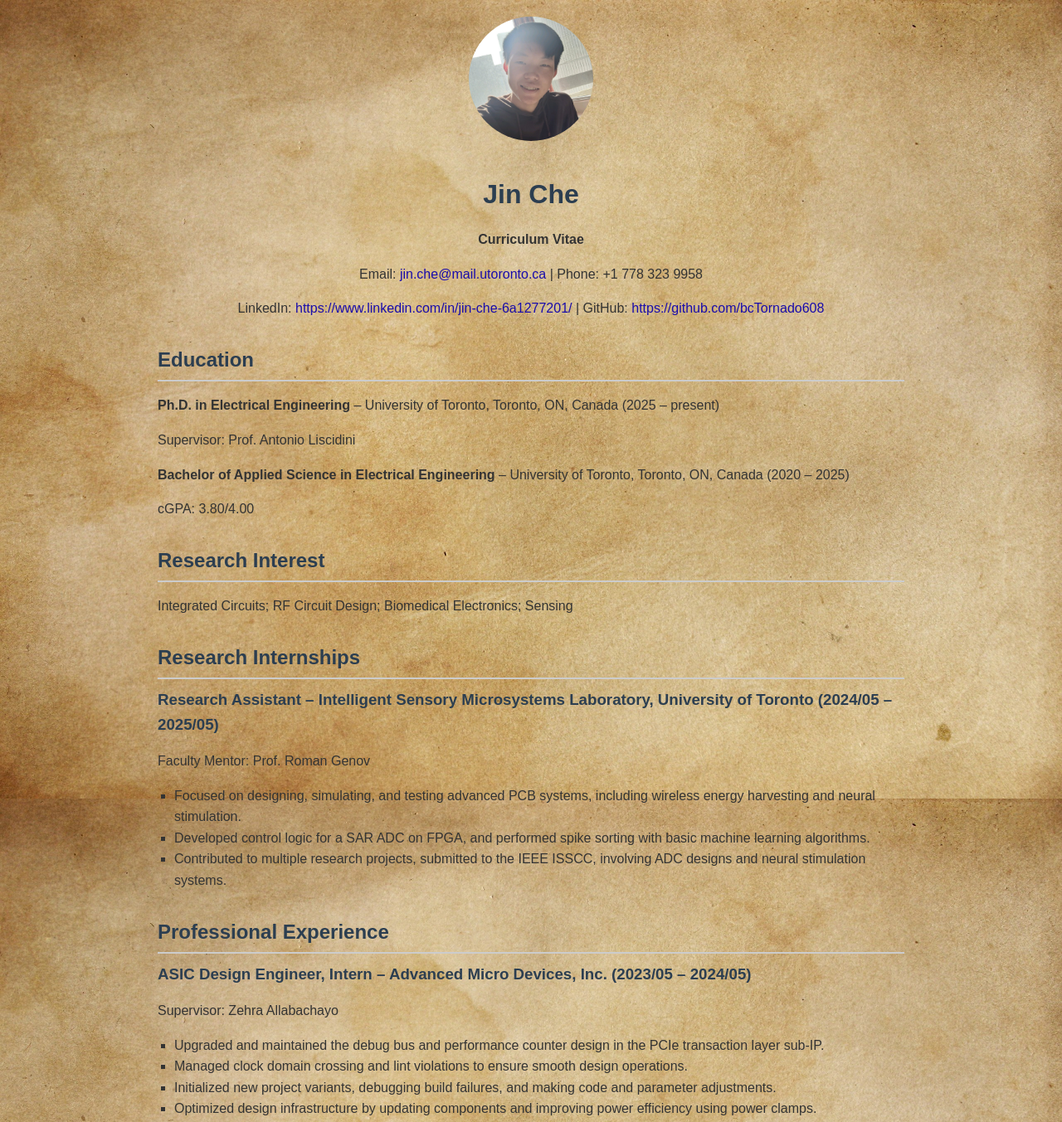
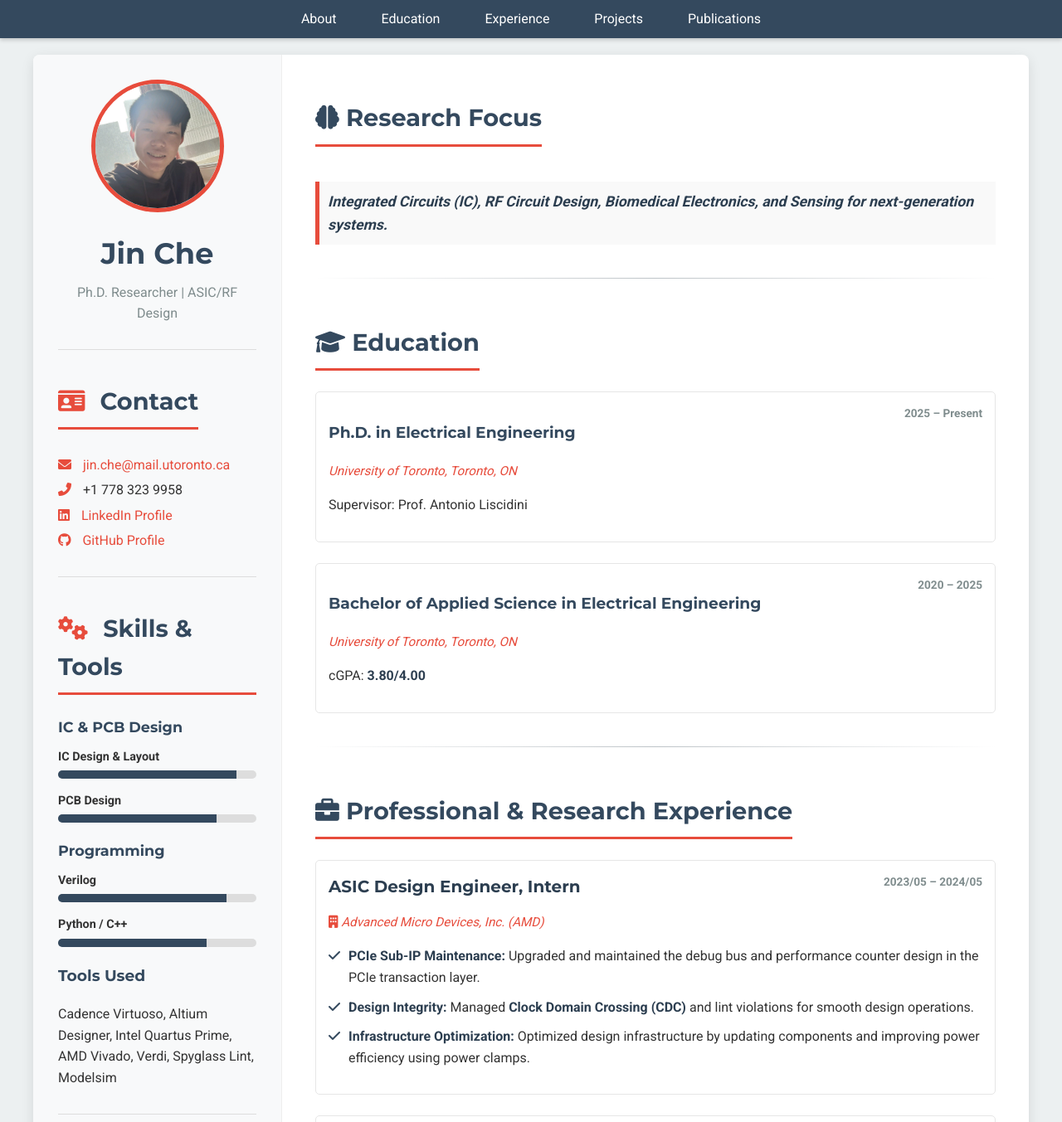
Before and after one commit to bcTornado608/chejin.github.io, a plain HTML site: page index.html in a window 1280 px wide. Shown: the top 1353 px of the page at 83% size. Drawn offline with Linux system fonts and the light colour scheme.

Commit message:
update complete revision

```diff
--- a/index.html
+++ b/index.html
@@ -3,126 +3,197 @@
 <head>
     <meta charset="UTF-8">
     <meta name="viewport" content="width=device-width, initial-scale=1.0">
-<title>Jin Che - CV</title>
-<style>
-    body {
-        font-family: Arial, sans-serif;
-        max-width: 900px;
-        margin: 20px auto;
-        line-height: 1.6;
-        color: #333;
-        background-image: url('parchment.jpg');
-        background-size: cover;
-        background-repeat: no-repeat;
-        background-attachment: fixed;
-    }
-    h1, h2, h3 { color: #2c3e50; margin-bottom: 5px; }
-    h1 { font-size: 2em; }
-    h2 { border-bottom: 2px solid #ccc; padding-bottom: 5px; margin-top: 30px; }
-    h3 { margin-top: 10px; }
-    a { color: #1a0dab; text-decoration: none; }
-    ul { list-style-type: square; padding-left: 20px; }
-    .section { margin-bottom: 20px; }
-</style>
+    <title>Jin Che | Electrical Engineering Portfolio</title>
+    <link href="https://fonts.googleapis.com/css2?family=Roboto:wght@300;400;700&family=Montserrat:wght@500;700&display=swap" rel="stylesheet">
+    <link rel="stylesheet" href="style.css">
+    <link rel="stylesheet" href="https://cdnjs.cloudflare.com/ajax/libs/font-awesome/6.0.0-beta3/css/all.min.css">
 </head>
 <body>
 
-<header style="text-align: center;">
-    <img src="profile.jpg" alt="Jin Che" style="width:150px; height:150px; border-radius:50%; object-fit:cover; margin-bottom:10px;">
-    <h1>Jin Che</h1>
-    <p><strong>Curriculum Vitae</strong></p>
-    <p>Email: <a href="mailto:jin.che@mail.utoronto.ca">jin.che@mail.utoronto.ca</a> | Phone: +1 778 323 9958</p>
-    <p>LinkedIn: <a href="https://www.linkedin.com/in/jin-che-6a1277201/">https://www.linkedin.com/in/jin-che-6a1277201/</a> | GitHub: <a href="https://github.com/bcTornado608">https://github.com/bcTornado608</a></p>
-</header>
+    <nav id="navbar">
+        <a href="#about" class="nav-link">About</a>
+        <a href="#education" class="nav-link">Education</a>
+        <a href="#experience" class="nav-link">Experience</a>
+        <a href="#projects" class="nav-link">Projects</a>
+        <a href="#publications" class="nav-link">Publications</a>
+    </nav>
 
-<div class="section">
-    <h2>Education</h2>
-    <p><strong>Ph.D. in Electrical Engineering</strong> – University of Toronto, Toronto, ON, Canada (2025 – present)</p>
-    <p>Supervisor: Prof. Antonio Liscidini</p>
-    <p><strong>Bachelor of Applied Science in Electrical Engineering</strong> – University of Toronto, Toronto, ON, Canada (2020 – 2025)</p>
-    <p>cGPA: 3.80/4.00</p>
+    <div class="container">
+        <aside class="sidebar">
+            <div class="profile-card">
+                <img src="profile.jpg" alt="Jin Che" class="profile-img">
+                <h1 id="about">Jin Che</h1>
+                <p class="title">Ph.D. Researcher | ASIC/RF Design</p>
             </div>
 
-<div class="section">
-    <h2>Research Interest</h2>
-    <p>Integrated Circuits; RF Circuit Design; Biomedical Electronics; Sensing</p>
+            <section class="contact-info">
+                <h2><i class="fas fa-id-card"></i> Contact</h2>
+                <p><i class="fas fa-envelope"></i> <a href="mailto:jin.che@mail.utoronto.ca">jin.che@mail.utoronto.ca</a></p>
+                <p><i class="fas fa-phone-alt"></i> +1 778 323 9958</p>
+                <p><i class="fab fa-linkedin"></i> <a href="https://www.linkedin.com/in/jin-che-6a1277201/">LinkedIn Profile</a></p>
+                <p><i class="fab fa-github"></i> <a href="https://github.com/bcTornado608">GitHub Profile</a></p>
+            </section>
+
+            <section class="skills-info">
+                <h2><i class="fas fa-cogs"></i> Skills & Tools</h2>
+
+                <div class="skill-group">
+                    <h3>IC & PCB Design</h3>
+                    <div class="skill-item">
+                        <span class="skill-name">IC Design & Layout</span>
+                        <div class="skill-bar"><div class="skill-level" style="width: 90%;"></div></div>
+                    </div>
+                    <div class="skill-item">
+                        <span class="skill-name">PCB Design</span>
+                        <div class="skill-bar"><div class="skill-level" style="width: 80%;"></div></div>
+                    </div>
                 </div>
 
-<div class="section">
-    <h2>Research Internships</h2>
-    <h3>Research Assistant – Intelligent Sensory Microsystems Laboratory, University of Toronto (2024/05 – 2025/05)</h3>
-    <p>Faculty Mentor: Prof. Roman Genov</p>
+                <div class="skill-group">
+                    <h3>Programming</h3>
+                    <div class="skill-item">
+                        <span class="skill-name">Verilog</span>
+                        <div class="skill-bar"><div class="skill-level" style="width: 85%;"></div></div>
+                    </div>
+                    <div class="skill-item">
+                        <span class="skill-name">Python / C++</span>
+                        <div class="skill-bar"><div class="skill-level" style="width: 75%;"></div></div>
+                    </div>
+                </div>
+
+                <div class="tools-list">
+                    <h3>Tools Used</h3>
+                    <p>Cadence Virtuoso, Altium Designer, Intel Quartus Prime, AMD Vivado, Verdi, Spyglass Lint, Modelsim</p>
+                </div>
+            </section>
+
+             <section class="awards-info">
+                <h2><i class="fas fa-trophy"></i> Awards</h2>
                 <ul>
-        <li>Focused on designing, simulating, and testing advanced PCB systems, including wireless energy harvesting and neural stimulation.</li>
-        <li>Developed control logic for a SAR ADC on FPGA, and performed spike sorting with basic machine learning algorithms.</li>
-        <li>Contributed to multiple research projects, submitted to the IEEE ISSCC, involving ADC designs and neural stimulation systems.</li>
+                    <li>NSERC USRA Summer Award ($7,500) – 2024/04</li>
+                    <li>Wallberg Admission Scholarships ($5,000) – 2020/10</li>
+                    <li>Edward S Rogers Sr. Admission Scholarship ($1,000) – 2020/10</li>
+                </ul>
+            </section>
+        </aside>
+
+        <main class="content">
+
+            <section id="research-interest" class="main-section">
+                <h2><i class="fas fa-brain"></i> Research Focus</h2>
+                <p class="research-focus">Integrated Circuits (IC), RF Circuit Design, Biomedical Electronics, and Sensing for next-generation systems.</p>
+            </section>
+
+            <hr>
+
+            <section id="education" class="main-section">
+                <h2><i class="fas fa-graduation-cap"></i> Education</h2>
+                <div class="timeline-item">
+                    <span class="duration">2025 – Present</span>
+                    <h3>Ph.D. in Electrical Engineering</h3>
+                    <p class="institution">University of Toronto, Toronto, ON</p>
+                    <p>Supervisor: Prof. Antonio Liscidini</p>
+                </div>
+                <div class="timeline-item">
+                    <span class="duration">2020 – 2025</span>
+                    <h3>Bachelor of Applied Science in Electrical Engineering</h3>
+                    <p class="institution">University of Toronto, Toronto, ON</p>
+                    <p>cGPA: <strong>3.80/4.00</strong></p>
+                </div>
+            </section>
+
+            <hr>
+
+            <section id="experience" class="main-section">
+                <h2><i class="fas fa-briefcase"></i> Professional & Research Experience</h2>
+
+                <div class="job-card">
+                    <span class="duration">2023/05 – 2024/05</span>
+                    <h3>ASIC Design Engineer, Intern</h3>
+                    <p class="company"><i class="fas fa-building"></i> Advanced Micro Devices, Inc. (AMD)</p>
+                    <ul>
+                        <li><strong>PCIe Sub-IP Maintenance:</strong> Upgraded and maintained the debug bus and performance counter design in the PCIe transaction layer.</li>
+                        <li><strong>Design Integrity:</strong> Managed <strong>Clock Domain Crossing (CDC)</strong> and lint violations for smooth design operations.</li>
+                        <li><strong>Infrastructure Optimization:</strong> Optimized design infrastructure by updating components and improving power efficiency using power clamps.</li>
                     </ul>
                 </div>
 
-<div class="section">
-    <h2>Professional Experience</h2>
-    <h3>ASIC Design Engineer, Intern – Advanced Micro Devices, Inc. (2023/05 – 2024/05)</h3>
-    <p>Supervisor: Zehra Allabachayo</p>
+                <div class="job-card">
+                    <span class="duration">2024/05 – 2025/05</span>
+                    <h3>Research Assistant</h3>
+                    <p class="company"><i class="fas fa-flask"></i> Intelligent Sensory Microsystems Laboratory, U of T</p>
                     <ul>
-        <li>Upgraded and maintained the debug bus and performance counter design in the PCIe transaction layer sub-IP.</li>
-        <li>Managed clock domain crossing and lint violations to ensure smooth design operations.</li>
-        <li>Initialized new project variants, debugging build failures, and making code and parameter adjustments.</li>
-        <li>Optimized design infrastructure by updating components and improving power efficiency using power clamps.</li>
+                        <li><strong>System Design:</strong> Designed, simulated, and tested advanced PCB systems for <strong>wireless energy harvesting</strong> and <strong>neural stimulation</strong>.</li>
+                        <li><strong>Digital Logic:</strong> Developed control logic for a SAR ADC on FPGA, and performed <strong>spike sorting</strong> with basic machine learning algorithms.</li>
+                        <li><strong>High-Impact Research:</strong> Contributed to multiple research projects submitted to <strong>IEEE ISSCC</strong>, involving ADC designs.</li>
+                    </ul>
+                </div>
+            </section>
+
+            <hr>
+
+            <section id="projects" class="main-section">
+                <h2><i class="fas fa-code-branch"></i> Key Projects</h2>
+                <div class="project-card">
+                    <h3>Brainzoom: COB Design for Next-Gen ADC</h3>
+                    <p class="location">Intelligent Sensory Microsystems Laboratory</p>
+                    <ul>
+                        <li>Designed <strong>Chip-on-Board (COB)</strong> for a next-generation ADC specialized for brain activity recording.</li>
+                        <li>Led the assembly and testing of the boards, ensuring thorough system validation.</li>
                     </ul>
                 </div>
 
-<div class="section">
-    <h2>Projects</h2>
-    <h3>Brainzoom</h3>
-    <p>Intelligent Sensory Microsystems Laboratory, Ontario, Canada</p>
+                <div class="project-card">
+                    <h3>PNS with ML Mediated Dynamic Power Supply</h3>
+                    <p class="location">Intelligent Sensory Microsystems Laboratory</p>
                     <ul>
-        <li>Designed COB (chip-on-board) for a next-generation ADC design specialized for brain activity recording.</li>
-        <li>Led the assembly and testing of the boards, ensuring thorough validation of system functionality.</li>
-    </ul>
-
-    <h3>Netron</h3>
-    <p>Intelligent Sensory Microsystems Laboratory, Ontario, Canada</p>
-    <ul>
-        <li>Designed and tested control logic for a Successive Approximation Register (SAR) ADC on an FPGA board.</li>
-        <li>Performed spike sorting using k-means clustering on neural data from both in vivo and in vitro experiments, recorded with our custom-designed ADC.</li>
-    </ul>
-
-    <h3>PNS with Machine Learning Mediated Dynamic Power Supply</h3>
-    <p>Intelligent Sensory Microsystems Laboratory, Ontario, Canada</p>
-    <ul>
-        <li>Led the design and layout of the project from scratch, testing the printed circuit board and running experiments on neural tissue.</li>
-        <li>Programmed a microcontroller to learn voltage patterns across neural tissues using machine learning techniques.</li>
+                        <li>Led the <strong>design and layout</strong> of the project from scratch, including PCB testing and running experiments on neural tissue.</li>
+                        <li>Programmed a microcontroller to <strong>learn voltage patterns</strong> across neural tissues using <strong>machine learning</strong> techniques.</li>
                     </ul>
                 </div>
 
-<div class="section">
-    <h2>Publications</h2>
-    <p><strong>Conference Paper (Peer Reviewed):</strong></p>
-    <p>J. Xu, M. Kanchwala, M. Abdolrazzaghi, H. Cai, Y. Huang, J. Ma, C. Lim, L. Xu, S. Gong, W. Deng, Q. Deng, <strong>J. Che</strong>, S. Nag, J. Olorocisimo, R. Singh, Y. Wang, J. Sales Filho, M. Mohaved, H. Moradi, G. Eleftheriades, T. Valiante, and R. Genov, "Event-Based Spatially Zooming Neural Interface IC with 10nW/Input Reconfigurable-Inverter Fabric and Input-Adaptive Quantization." <em>IEEE International Solid-State Circuits Conference (ISSCC 2025)</em>, Session 15.5, pp. 274–276, San Francisco, CA, USA, Feb 18 2025.</p>
-
-    <p><strong>Journal Article (Peer Reviewed):</strong></p>
-    <p>S. Nag, A. Remadevi, <strong>J. Che</strong>, M. Prytula, H. Xing, H. Xing, X. Xiao, A. Constas-Malvanets, H. Zhang, Y. Sun, J. Olorocisimo, J. Zariffa, and R. Genov, "Energy-Efficient Adaptive Neural Stimulator with Waveform Prediction by Sub-Threshold Interrogation of the Electrode-Tissue Interface." <em>IEEE Transactions on Biomedical Circuits and Systems</em>, vol. PP, no. 99 (early access), May 2025. DOI: 10.1109/TBCAS.2025.3570264.</p>
-</div>
-
-<div class="section">
-    <h2>Scholarships & Awards</h2>
+                <div class="project-card">
+                    <h3>Netron: SAR ADC Control & Spike Sorting</h3>
+                    <p class="location">Intelligent Sensory Microsystems Laboratory</p>
                     <ul>
-        <li>NSERC USRA Summer Award ($7,500) – 2024/04</li>
-        <li>Edward S Rogers Sr. Admission Scholarship ($1,000) – 2020/10</li>
-        <li>Faculty Of Applied Science And Engineering Admission Scholarship ($222) – 2020/10</li>
-        <li>Wallberg Admission Scholarships ($5,000) – 2020/10</li>
+                        <li>Designed and tested <strong>control logic for a SAR ADC</strong> on an FPGA board.</li>
+                        <li>Performed <strong>spike sorting</strong> using <strong>k-means clustering</strong> on neural data from in vivo/vitro experiments.</li>
                     </ul>
                 </div>
+            </section>
 
-<div class="section">
-    <h2>Skills & Tools</h2>
-    <p><strong>Tools:</strong> Cadence Virtuoso, Altium Designer, Intel Quartus Prime, AMD Vivado, Verdi, Spyglass Lint, Modelsim</p>
-    <p><strong>Skills:</strong> IC Design and Layout, PCB Design, Signal Processing, Verilog, C, C++, Perl, Python, Java, ARM Assembly</p>
+            <hr>
+
+            <section id="publications" class="main-section">
+                <h2><i class="fas fa-book-open"></i> Publications</h2>
+
+                <h3>Conference Paper (Peer Reviewed)</h3>
+                <p class="publication-entry">
+                    J. Xu, M. Kanchwala, M. Abdolrazzaghi, H. Cai, Y. Huang, J. Ma, C. Lim, L. Xu, S. Gong, W. Deng, Q. Deng, **<span class="highlight-author">J. Che</span>**, S. Nag, J. Olorocisimo, R. Singh, Y. Wang, J. Sales Filho, M. Mohaved, H. Moradi, G. Eleftheriades, T. Valiante, and R. Genov, "<strong>Event-Based Spatially Zooming Neural Interface IC...</strong>" <em>IEEE International Solid-State Circuits Conference (ISSCC 2025)</em>.
+                </p>
+
+                <h3>Journal Article (Peer Reviewed)</h3>
+                <p class="publication-entry">
+                    S. Nag, A. Remadevi, **<span class="highlight-author">J. Che</span>**, M. Prytula, H. Xing, H. Xing, X. Xiao, A. Constas-Malvanets, H. Zhang, Y. Sun, J. Olorocisimo, J. Zariffa, and R. Genov, "<strong>Energy-Efficient Adaptive Neural Stimulator...</strong>" <em>IEEE Transactions on Biomedical Circuits and Systems</em> (early access), May 2025.
+                </p>
+            </section>
+
+        </main>
     </div>
 
     <footer>
-    <p>&copy; 2025 Jin Che</p>
+        <p>&copy; 2025 Jin Che | Built for Impact</p>
     </footer>
 
+    <script>
+        document.querySelectorAll('.nav-link').forEach(anchor => {
+            anchor.addEventListener('click', function (e) {
+                e.preventDefault();
+                document.querySelector(this.getAttribute('href')).scrollIntoView({
+                    behavior: 'smooth'
+                });
+            });
+        });
+    </script>
 </body>
 </html>
--- /dev/null
+++ b/style.css
@@ -0,0 +1,297 @@
+/* Color Palette:
+   - Primary Dark: #34495e (Dark Blue/Grey)
+   - Accent Red: #e74c3c (Red/Orange for highlights)
+   - Background: #ecf0f1 (Light Grey)
+*/
+
+/* --- Global & Typography --- */
+body {
+    font-family: 'Roboto', sans-serif;
+    margin: 0;
+    padding: 0;
+    background-color: #ecf0f1; /* Light background for contrast */
+    color: #333;
+    line-height: 1.6;
+}
+
+h1, h2, h3 {
+    font-family: 'Montserrat', sans-serif;
+    color: #34495e;
+    font-weight: 700;
+}
+
+h2 {
+    border-bottom: 3px solid #e74c3c; /* Accent color separator */
+    padding-bottom: 8px;
+    margin-bottom: 25px;
+    font-size: 1.8em;
+    display: inline-block; /* Keeps border close to the text */
+}
+
+a {
+    color: #e74c3c;
+    text-decoration: none;
+    transition: color 0.3s;
+}
+
+a:hover {
+    color: #c0392b; /* Darker red on hover */
+}
+
+/* Make the standard <strong> tag bold and a bit darker */
+strong {
+    font-weight: 700;
+    color: #2c3e50;
+}
+
+ul {
+    list-style: none; /* Remove default bullets */
+    padding-left: 0;
+}
+
+ul li {
+    padding-left: 1.5em; /* Space for custom bullet */
+    position: relative;
+    margin-bottom: 10px;
+}
+
+ul li:before {
+    content: "\f00c"; /* Font Awesome Checkmark */
+    font-family: "Font Awesome 5 Free";
+    font-weight: 900;
+    color: #34495e;
+    position: absolute;
+    left: 0;
+    top: 0;
+}
+
+hr {
+    border: 0;
+    height: 1px;
+    background-image: linear-gradient(to right, rgba(0, 0, 0, 0), #bdc3c7, rgba(0, 0, 0, 0));
+    margin: 30px 0;
+}
+
+/* --- Navigation Bar --- */
+#navbar {
+    position: sticky;
+    top: 0;
+    z-index: 1000;
+    background-color: #34495e;
+    padding: 10px 0;
+    text-align: center;
+    box-shadow: 0 2px 5px rgba(0, 0, 0, 0.2);
+}
+
+.nav-link {
+    color: white;
+    padding: 10px 15px;
+    margin: 0 10px;
+    font-weight: 500;
+    border-radius: 5px;
+    transition: background-color 0.3s;
+}
+
+.nav-link:hover {
+    background-color: #e74c3c;
+}
+
+/* --- Main Layout: CSS Grid for 2-Column --- */
+.container {
+    display: grid;
+    grid-template-columns: 300px 1fr; /* Fixed sidebar width, rest for content */
+    max-width: 1200px;
+    margin: 20px auto;
+    background-color: white;
+    box-shadow: 0 4px 15px rgba(0, 0, 0, 0.1);
+    border-radius: 8px;
+    overflow: hidden;
+}
+
+/* --- Sidebar Styling (Left Column) --- */
+.sidebar {
+    background-color: #f8f9fa; /* Lighter background for the sidebar */
+    padding: 30px;
+    border-right: 1px solid #eee;
+}
+
+.profile-card {
+    text-align: center;
+    margin-bottom: 30px;
+}
+
+.profile-img {
+    width: 150px;
+    height: 150px;
+    border-radius: 50%;
+    object-fit: cover;
+    border: 5px solid #e74c3c; /* Accent border */
+    margin-bottom: 15px;
+}
+
+.profile-card h1 {
+    margin: 0;
+    font-size: 2.2em;
+}
+
+.title {
+    color: #7f8c8d;
+    font-weight: 400;
+    margin-top: 5px;
+}
+
+.contact-info, .skills-info, .awards-info {
+    margin-bottom: 30px;
+    padding-top: 15px;
+    border-top: 1px solid #ddd;
+}
+
+.contact-info p {
+    margin: 5px 0;
+}
+
+.contact-info i, .sidebar h2 i {
+    color: #e74c3c;
+    margin-right: 10px;
+}
+
+/* --- Skill Bars Feature --- */
+.skill-group {
+    margin-bottom: 20px;
+}
+
+.skill-group h3 {
+    font-size: 1.1em;
+    margin-top: 0;
+    margin-bottom: 10px;
+    color: #34495e;
+}
+
+.skill-item {
+    margin-bottom: 15px;
+}
+
+.skill-name {
+    display: block;
+    font-size: 0.9em;
+    margin-bottom: 5px;
+    font-weight: bold;
+}
+
+.skill-bar {
+    background-color: #ddd;
+    height: 10px;
+    border-radius: 5px;
+    overflow: hidden;
+}
+
+.skill-level {
+    height: 100%;
+    background-color: #34495e;
+    transition: width 1s ease-in-out; /* Animation effect */
+}
+
+/* --- Main Content Styling (Right Column) --- */
+.content {
+    padding: 30px 40px;
+}
+
+.main-section {
+    margin-bottom: 40px;
+}
+
+.research-focus {
+    font-style: italic;
+    font-size: 1.1em;
+    color: #2c3e50;
+    padding: 10px;
+    border-left: 5px solid #e74c3c;
+    background-color: #f9f9f9;
+    /* This makes the text bold */
+    font-weight: bold;
+}
+
+/* --- Timeline & Card Styling --- */
+.timeline-item, .job-card, .project-card {
+    margin-bottom: 25px;
+    padding: 15px;
+    border: 1px solid #e6e6e6;
+    border-radius: 5px;
+    transition: box-shadow 0.3s;
+    position: relative;
+}
+
+.job-card:hover, .project-card:hover {
+    box-shadow: 0 4px 10px rgba(0, 0, 0, 0.1);
+}
+
+.duration {
+    display: block;
+    font-size: 0.85em;
+    color: #7f8c8d;
+    font-weight: 700;
+    margin-bottom: 5px;
+    float: right;
+}
+
+.job-card h3, .project-card h3 {
+    font-size: 1.25em;
+    margin-top: 0;
+    margin-bottom: 5px;
+    color: #2c3e50;
+}
+
+.company, .institution, .location {
+    font-style: italic;
+    color: #e74c3c;
+    margin-bottom: 10px;
+    display: block;
+    font-size: 0.95em;
+}
+
+/* --- Publications Feature --- */
+.publication-entry {
+    margin-bottom: 20px;
+    padding: 15px;
+    background-color: #fcfcfc;
+    border-left: 4px solid #34495e;
+}
+
+.highlight-author {
+    font-weight: bold;
+    color: #e74c3c;
+    text-decoration: underline;
+}
+
+/* --- Footer --- */
+footer {
+    text-align: center;
+    padding: 20px;
+    background-color: #34495e;
+    color: white;
+    font-size: 0.9em;
+}
+
+/* --- Responsive Design (for smaller screens) --- */
+@media (max-width: 900px) {
+    .container {
+        grid-template-columns: 1fr; /* Stacks columns on mobile */
+        margin: 0;
+        border-radius: 0;
+    }
+
+    .sidebar {
+        border-right: none;
+        border-bottom: 1px solid #ddd;
+    }
+
+    #navbar {
+        display: none; /* Hide sticky nav on very small screens or make it a dropdown */
+    }
+
+    .duration {
+        float: none; /* Align duration with the content */
+        display: inline;
+        margin-left: 10px;
+    }
+}
```
Also changed, not shown: index_old.html (added, +128 -0 lines). Lines whose indentation alone changed are shown as unchanged.
